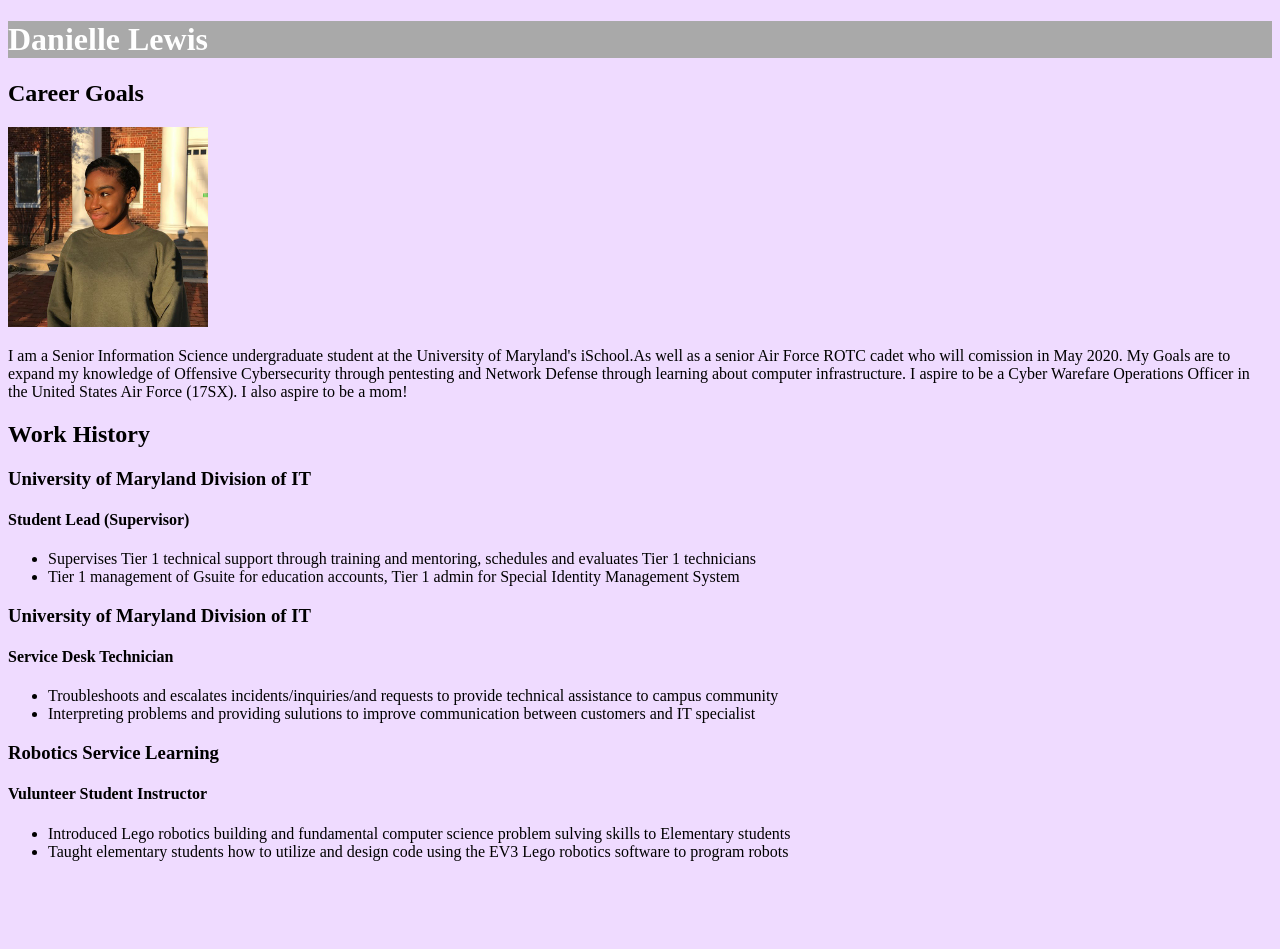
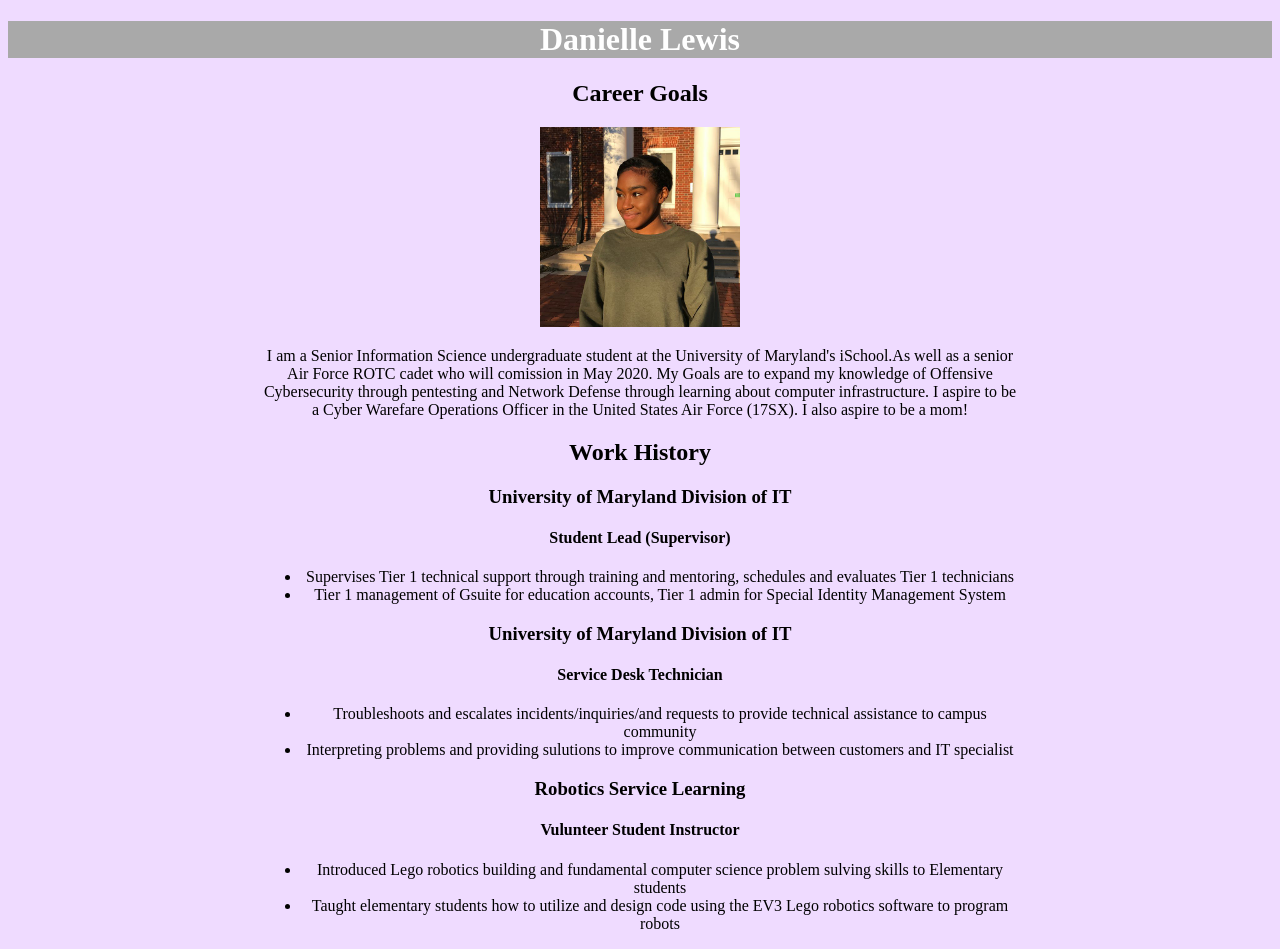
Before and after one commit to DanielleLewis017/DaniellesNotebook, a plain HTML site: page index.html in a window 1280 px wide. Before the commit the page ends 877 px from the top, so only its background shows below. Drawn offline with Linux system fonts and the light colour scheme.

Commit message:
Update styles.css

```diff
--- a/styles.css
+++ b/styles.css
@@ -6,6 +6,14 @@ body{
     and text light */
     background-color: darkgrey;
     color: white;
+    text-align: center;
+}
+.resume{
+    /* Q2 -2 use only 60% of the page width and center the div within the page. */
+    text-align: center;
+    /*Ths is keeping it in the center while only using 60% of total page */
+    margin-right: 20%;
+    margin-left: 20%;
 }
 #profile{
     /* Q2-4 change the size of the image*/
```
